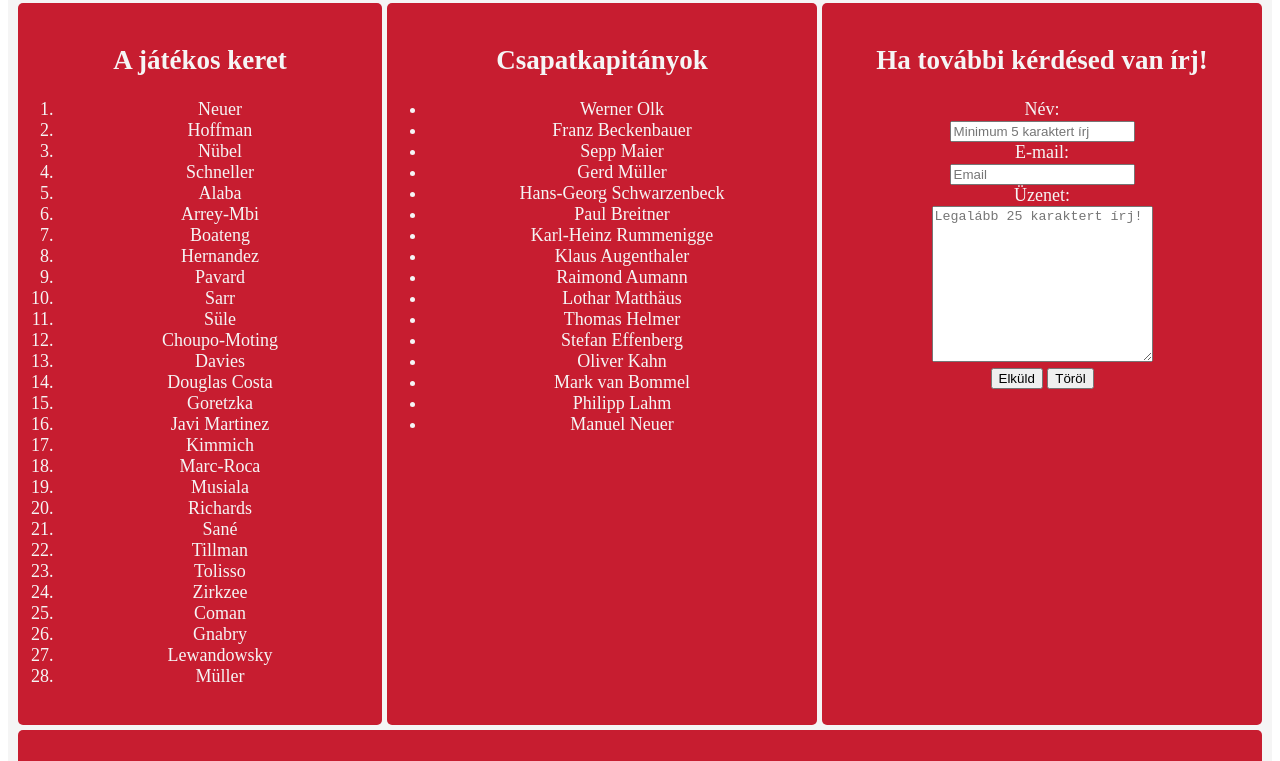
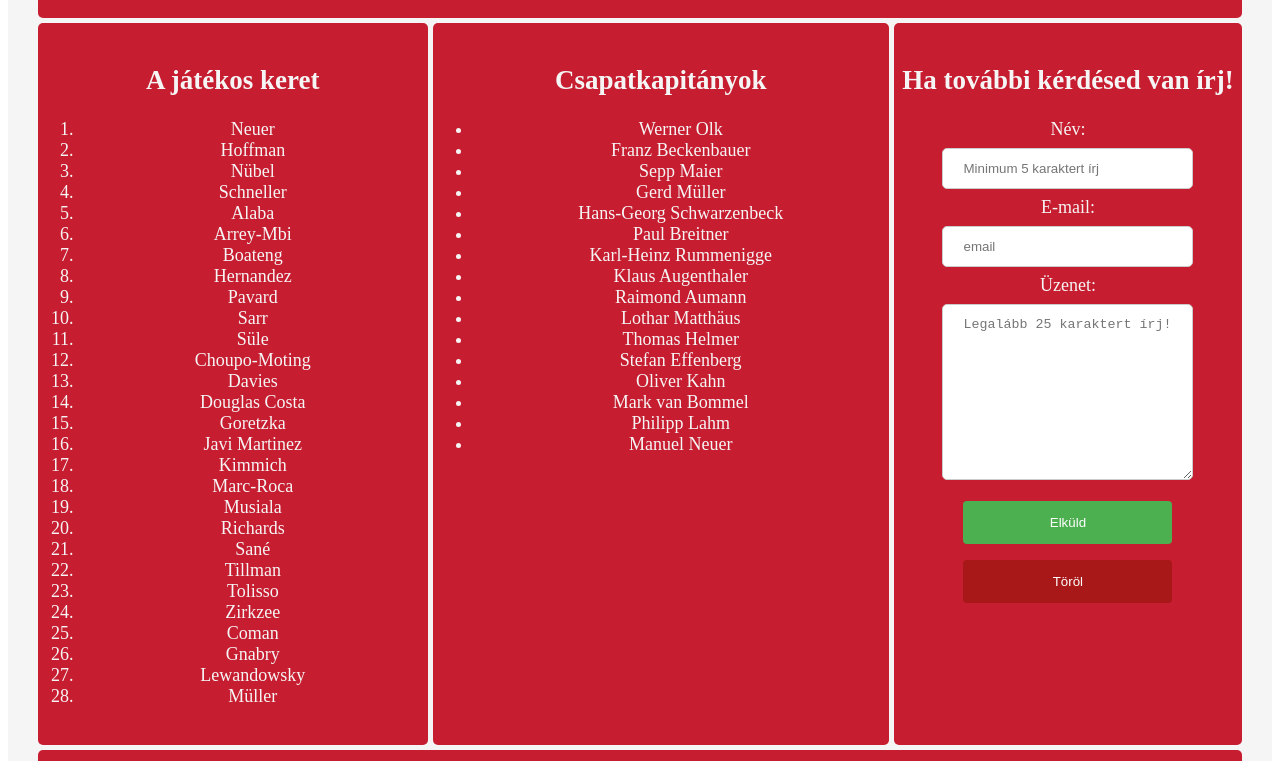
Before and after one commit to Emens7/project-html-001-about-site, a plain HTML site: page about.html in a window 1280 px wide. Shown: the part 582-1343 px from the top of the page. Drawn offline with Linux system fonts and the light colour scheme.

Commit message:
Form formázás

```diff
--- a/about.html
+++ b/about.html
@@ -115,9 +115,9 @@
             Név:<br>
             <input type="text" name="name" pattern=".{5,}" required placeholder='Minimum 5 karaktert írj'><br>
             E-mail:<br>
-            <input type="email" name="mail" placeholder="Email"><br>
+            <input type="email" name="email" placeholder="email" required><br>
             Üzenet:<br>
-             <textarea id="textarea" name="textarea"  rows="10" cols="25" minlength="25" maxlength="250" placeholder="Legalább 25 karaktert írj!"></textarea> <br>
+             <textarea id="textarea" name="textarea"  rows="10" cols="25" minlength="25" maxlength="250" placeholder="Legalább 25 karaktert írj!" required></textarea> <br>
             <input type="submit" value="Elküld">
             <input type="reset" value="Töröl">
             </form>
--- a/assets/css/style.css
+++ b/assets/css/style.css
@@ -18,7 +18,7 @@
     'footer footer footer footer footer footer footer footer footer';
   grid-gap: 5px;
   background-color: whitesmoke;
-  padding: 10px;
+  padding: 30px;
 }
 
 .grid-container > div {
@@ -189,3 +189,62 @@ h1 {
     text-align: right;;
 
 }
+
+/*Üzenet kitöltő*/
+
+input[type=text], select {
+  width: 60%;
+  padding: 12px 20px;
+  margin: 8px 0;
+
+  border: 1px solid #ccc;
+  border-radius: 5px;
+}
+
+input[type=email], select {
+  width: 60%;
+  padding: 12px 20px;
+  margin: 8px 0;
+
+  border: 1px solid #ccc;
+  border-radius: 5px;
+}
+
+textarea[id=textarea], select {
+  width: 60%;
+  padding: 12px 20px;
+  margin: 8px 0;
+
+  border: 1px solid #ccc;
+  border-radius: 5px;
+}
+
+input[type=submit] {
+  width: 60%;
+  background-color: #4CAF50;
+  color: white;
+  padding: 14px 20px;
+  margin: 8px 0;
+  border: none;
+  border-radius: 4px;
+  cursor: pointer;
+}
+
+input[type=submit]:hover {
+  background-color: #45a049;
+}
+
+input[type=reset] {
+  width: 60%;
+  background-color: #a81818;
+  color: white;
+  padding: 14px 20px;
+  margin: 8px 0;
+  border: none;
+  border-radius: 4px;
+  cursor: pointer;
+}
+
+input[type=reset]:hover {
+  background-color: #96210c;
+}
```
